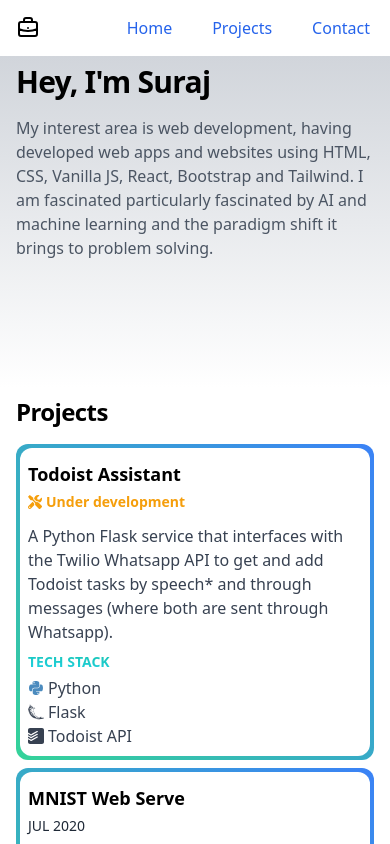
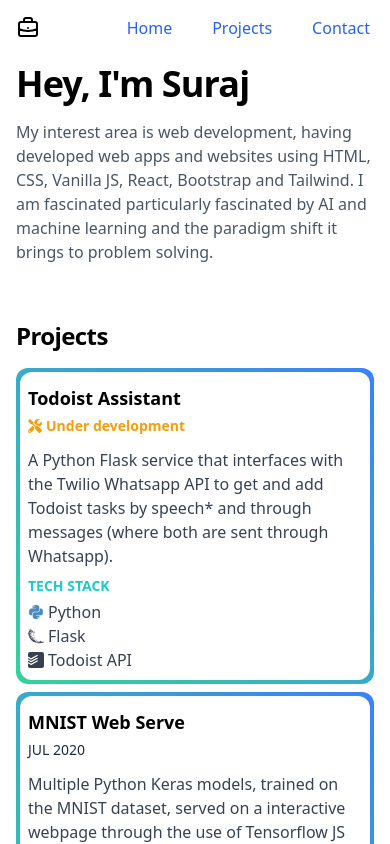
Before and after one commit to Suraj-Ram/suraj-portfolio, a React (Create React App) app: page / in a window 390 px wide. Shown: the top 844 px of the page. Built offline with nearby package versions, Linux system fonts and the light colour scheme.

Commit message:
Added responsive bottom margin

```diff
--- a/src/components/Hero.jsx
+++ b/src/components/Hero.jsx
@@ -1,25 +1,25 @@
 //import Bio from "./Bio";
-import { useState } from "react";
-import Blob from "./Blob";
+import { useState } from "react"
+import Blob from "./Blob"
 
 const Hero = () => {
-  const [windowWidth, setwindowWidth] = useState(window.innerWidth);
+  const [windowWidth, setwindowWidth] = useState(window.innerWidth)
 
-  window.addEventListener("resize", () => setwindowWidth(window.innerWidth));
+  window.addEventListener("resize", () => setwindowWidth(window.innerWidth))
 
   return (
-    <div className=" bg-gradient-to-b from-gray-300 to-white">
+    <div className=" md:bg-gradient-to-b from-gray-300 to-white">
       <div className="container mx-auto px-4 py-2">
-        <div className="mb-16">
+        <div className="mb-10 md:mb-14 lg:mb-28 xl:mb-32">
           <div className="flex justify-between items-center lg:justify-start lg:gap-4">
             <section className="">
               <h1
-                className="font-bold text-3xl md:text-5xl xl:text-6xl md:pt-4 xl:pt-8 tracking-tight mb-4 lg:mb-8 text-black dark:text-white"
+                className="font-bold text-4xl md:text-5xl xl:text-6xl md:pt-4 xl:pt-8 tracking-tight mb-4 lg:mb-8 text-black dark:text-white"
                 id="title"
               >
                 Hey, I'm Suraj
               </h1>
-              <p className="prose text-gray-600 max-w-xl dark:text-gray-400 mb-14 md:text-lg">
+              <p className="prose text-gray-600 max-w-xl dark:text-gray-400 md:text-lg">
                 My interest area is web development, having developed web apps
                 and websites using HTML, CSS, Vanilla JS, React, Bootstrap and
                 Tailwind. I am fascinated particularly fascinated by AI and
@@ -34,7 +34,7 @@
         </div>
       </div>
     </div>
-  );
-};
+  )
+}
 
-export default Hero;
+export default Hero
```
